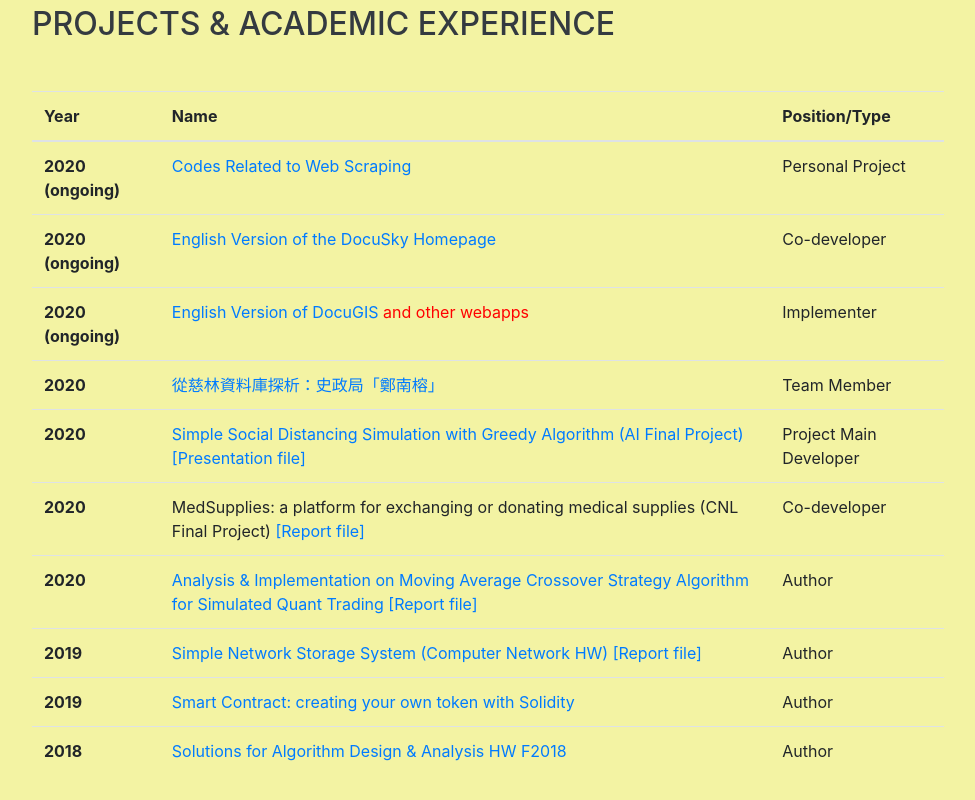
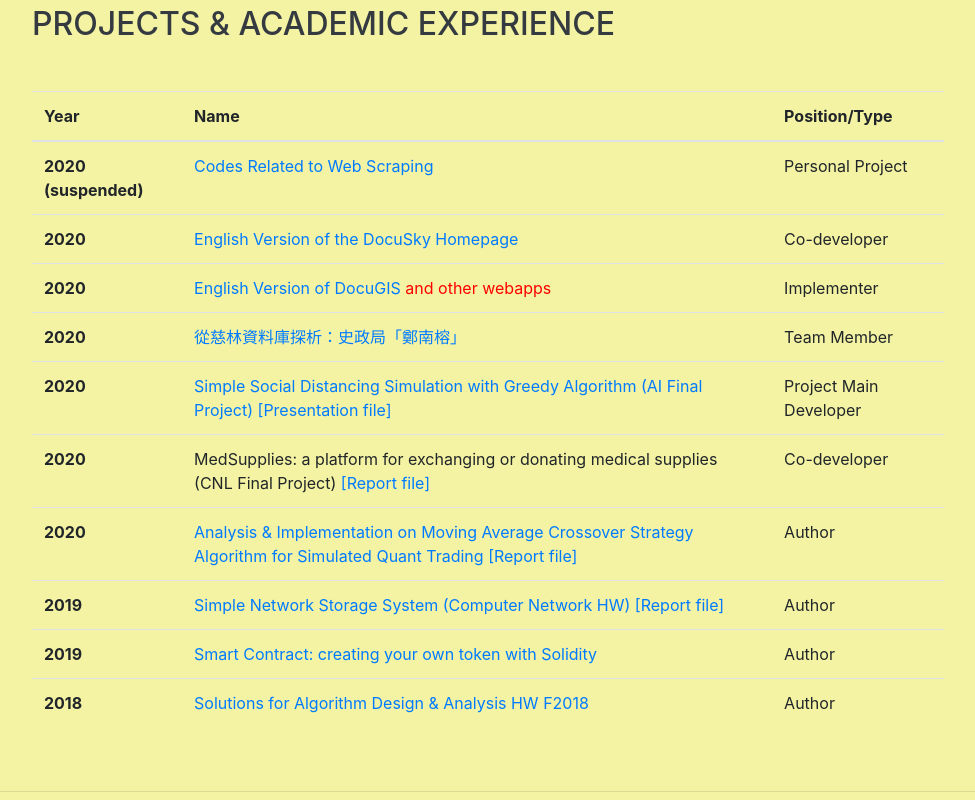
Before and after one commit to CalvinL15/CalvinL15.github.io, a website with bundled scripts: page index.html in a window 1280 px wide. Shown: the part 4098-4898 px from the top of the page, without its empty margins (288-1263 px from the left). Built offline with nearby package versions, Linux system fonts and the light colour scheme; a web font is replaced by a local one.

Commit message:
Update index.html

```diff
--- a/index.html
+++ b/index.html
@@ -432,17 +432,17 @@
           </thead>
           <tbody class="">
             <tr>
-              <th scope="row">2020 (ongoing)</th>
+              <th scope="row">2020 (suspended)</th>
               <td><a href="https://github.com/CalvinL15/Web-Scraping" target="_blank">Codes Related to Web Scraping</a></td>
               <td>Personal Project</td>
             </tr>
             <tr>
-              <th scope="row">2020 (ongoing)</th>
+              <th scope="row">2020</th>
               <td><a href="https://docusky.org.tw/DocuSky/index2_20181204_EN.html" target="_blank">English Version of the DocuSky Homepage </a></td>
               <td>Co-developer</td>
             </tr>
             <tr>
-              <th scope="row">2020 (ongoing)</th>
+              <th scope="row">2020</th>
               <td><a href="http://140.112.30.226/DocuSky/docuTools/DocuGIS/index_EN.html" target="_blank">English Version of DocuGIS</a> <a href="files/checklist.pdf" style="color: red"> and other webapps </a></td>
               <td>Implementer</td>
             </tr>
```
